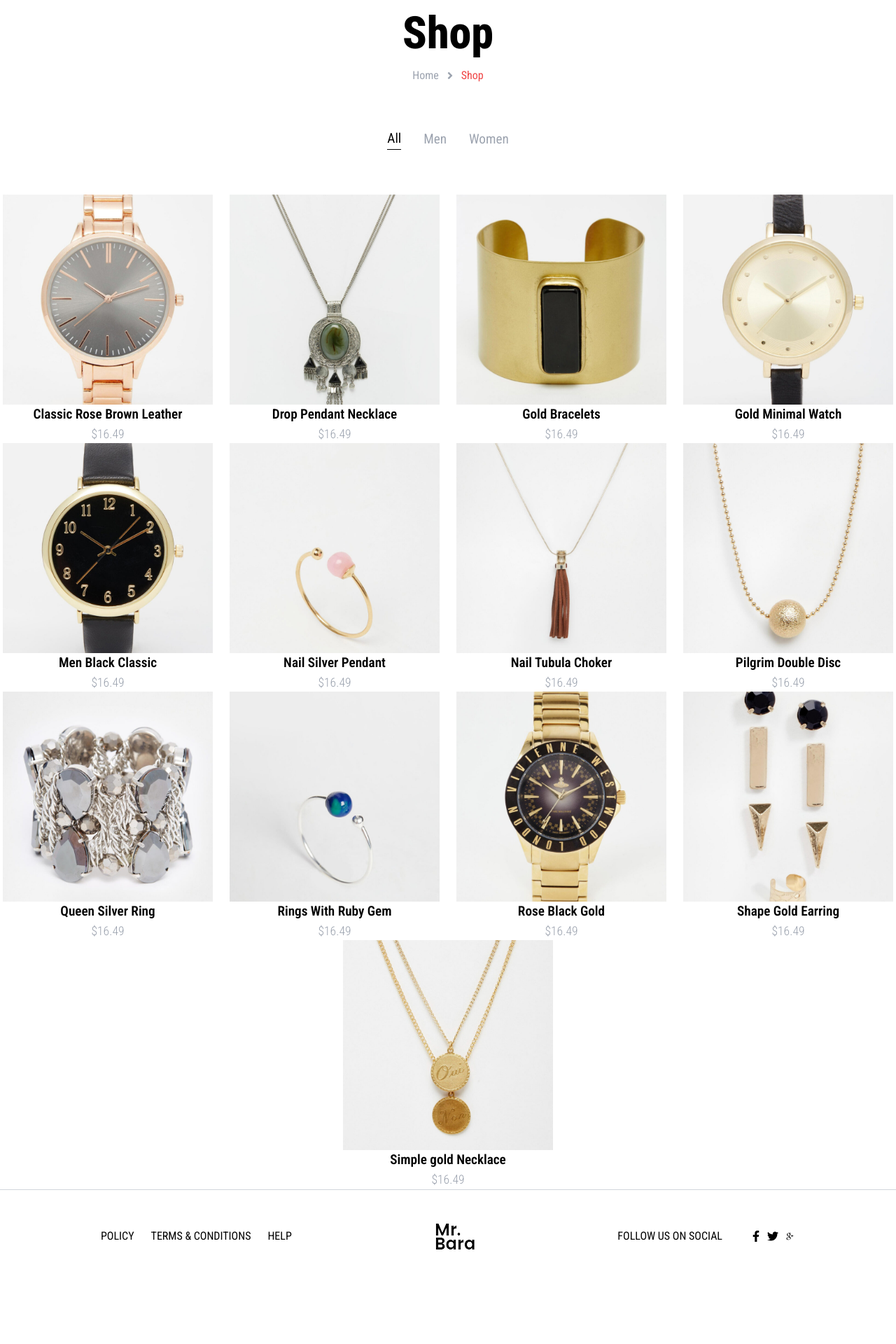
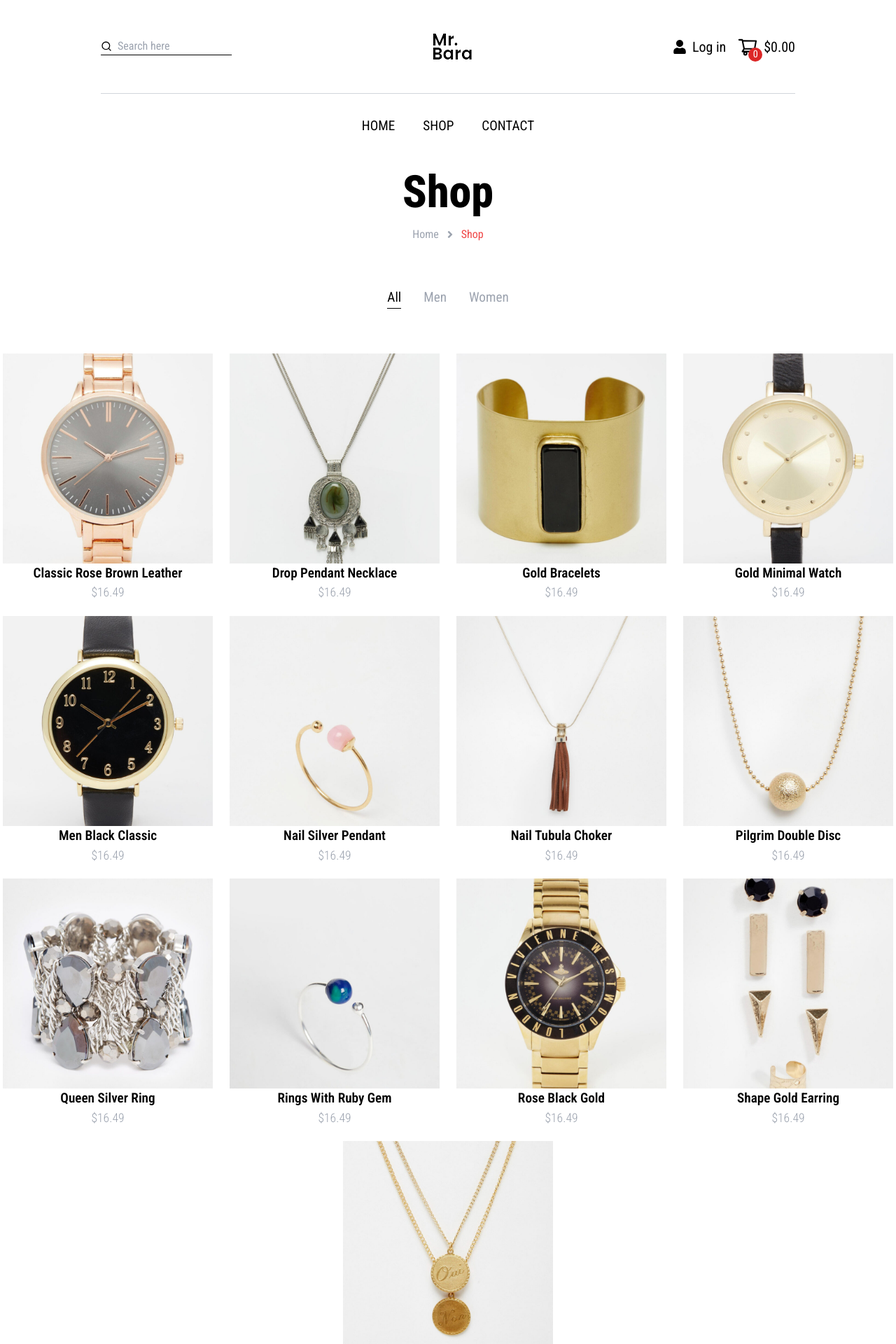
Before and after one commit to ojogoddy/EcommerceInt, a React (Vite) app: page /shop in a window 1280 px wide. Shown: the top 1920 px of the page at 70% size. Before the commit the page ends 1833 px from the top, so only its background shows below. Built offline with nearby package versions, Linux system fonts and the light colour scheme.

Commit message:
Godwin-Header-correction

```diff
--- a/src/component/block/Footer.tsx
+++ b/src/component/block/Footer.tsx
@@ -5,12 +5,12 @@ import { TiSocialGooglePlus } from "react-icons/ti";
 
 const Footer = () => {
   return (
-    <div>
+    <div className="mt-[5rem]">
       <div className='flex items-center justify-between px-[9rem] py-[3rem] border-t-[1px] border-gray-300'>
         <div className=" flex items-center gap-x-6">
-          <div className="">POLICY</div>
-          <div className="">TERMS & CONDITIONS</div>
-          <div className="">HELP</div>
+          <div className=" cursor-pointer">POLICY</div>
+          <div className=" cursor-pointer">TERMS & CONDITIONS</div>
+          <div className=" cursor-pointer">HELP</div>
         </div>
         <img src={logo} alt="" />
         <div className='flex items-center gap-x-10'>
--- a/src/component/block/Header.tsx
+++ b/src/component/block/Header.tsx
@@ -20,7 +20,6 @@ const Header:React.FC = () => {
         return <Shop/>
       case 2:
         return <Contact/>
-
     }
   }
 
@@ -52,15 +51,28 @@ const Header:React.FC = () => {
             </div>
         </div>
         <div className="">
-            <div className='flex items-center justify-center space-x-10 my-8 text-[1.2rem]'>
+          <div className="flex items-center justify-center space-x-10 my-8 text-[1.2rem]">
+            <Link to="/">
+              <div className="">HOME</div>
+            </Link>
+            <Link to="shop">
+              <div className="">SHOP</div>
+            </Link>
+            <Link to="contact">
+              <div className="">CONTACT</div>
+            </Link>
+          </div>
+        </div>
+        <div className="">
+            {/* <div className='flex items-center justify-center space-x-10 my-8 text-[1.2rem]'>
               {home?.map((prop, index)=>(
                 <span key={index}
                 className={`cursor-pointer ${active===index ? "text-gray-400": "text-black"}`} onClick={()=>setActive(index)}>
                   {prop}
                 </span>
               ))}
-            </div>
-            <div className="">{display()}</div>
+            </div> */}
+            {/* <div className="">{display()}</div> */}
         </div>
     </div>
   )
--- a/src/component/layout/WebLayout.tsx
+++ b/src/component/layout/WebLayout.tsx
@@ -1,12 +1,12 @@
 import React from 'react'
-// import Header from '../block/Header'
+import Header from '../block/Header'
 import {Outlet} from "react-router-dom"
 import Footer from '../block/Footer'
 
 const WebLayout:React.FC = () => {
   return (
     <div>
-        {/* <Header/> */}
+        <Header/>
         <Outlet/>
         <Footer/>
     </div>
--- a/src/component/pages/Shop.tsx
+++ b/src/component/pages/Shop.tsx
@@ -31,7 +31,7 @@ const Shop = () => {
       </div>
       <div className=" flex flex-wrap  justify-center gap-x-6">
         {alls?.map((prop:any) =>(
-          <div key={prop.id} className="">
+          <div key={prop.id} className="pb-5">
             <div className="w-[300px] h-[300px]">
           <img src={prop.image} alt="" className='w-full h-full object-cover'/>
         </div>
```
